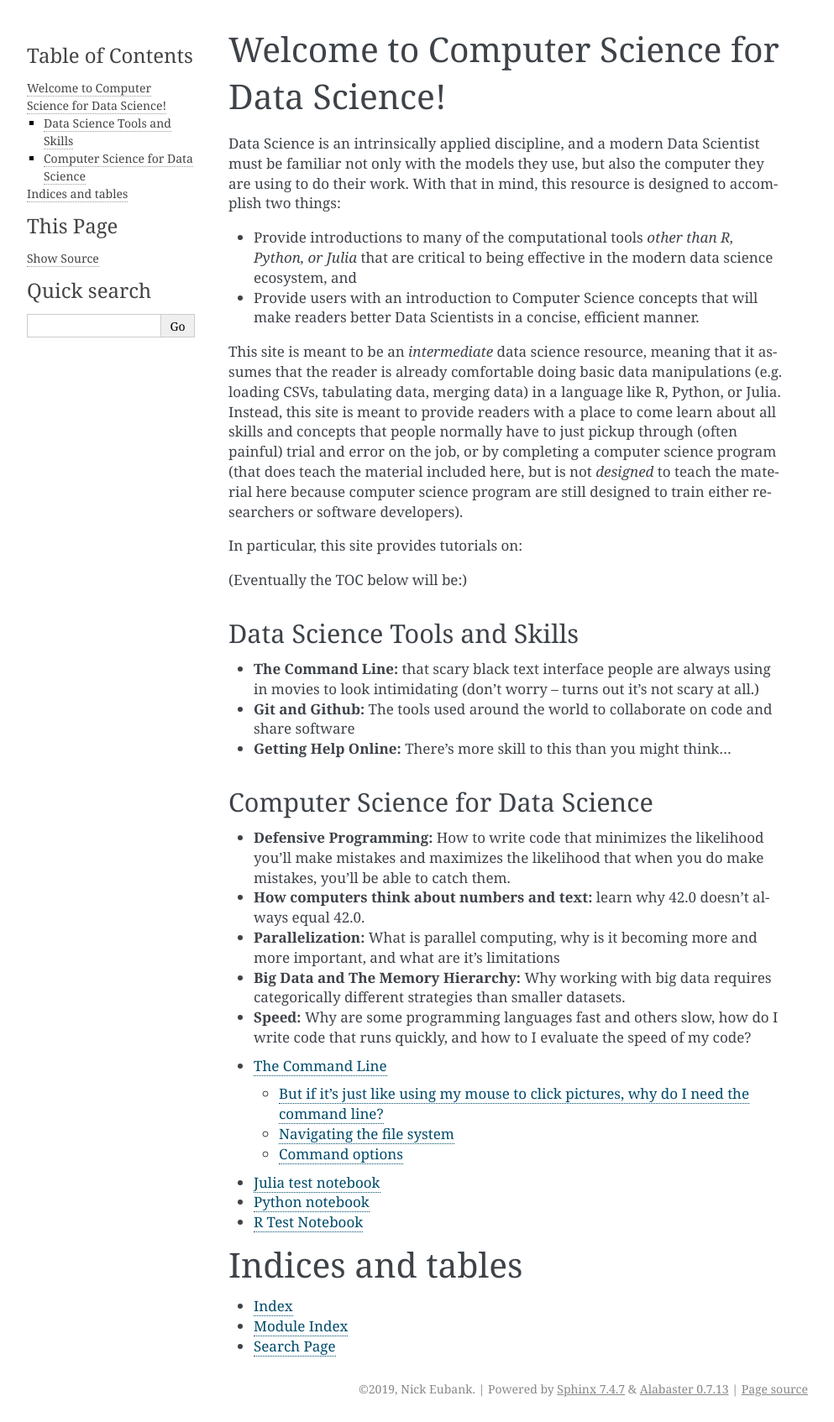
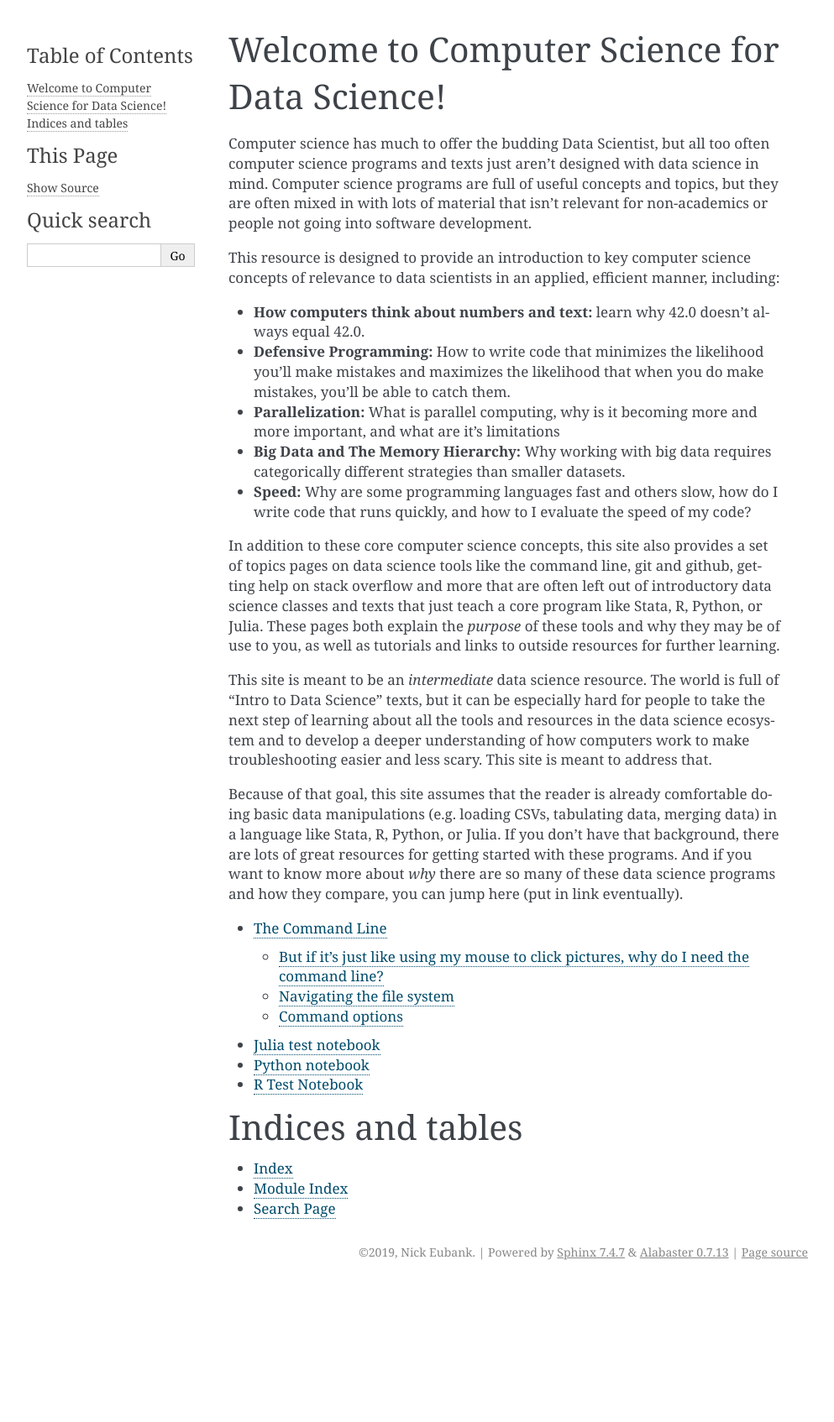
Before and after one commit to nickeubank/data-science-in-julia, a Sphinx documentation site: the page built from source/index.rst, in a window 1280 px wide. Shown: the whole page at 84% size, without its empty margins (148-1141 px from the left). Built offline with Sphinx 7.4.7, drawn with Linux system fonts in a browser that asks for light colours; after the commit the page ends 1531 px from its top, so only the background shows below that.

Commit message:
put CS first, tools and topics second

```diff
--- a/source/index.rst
+++ b/source/index.rst
@@ -6,32 +6,21 @@
 Welcome to Computer Science for Data Science!
 =============================================
 
-Data Science is an intrinsically applied discipline, and a modern Data Scientist must be familiar not only with the models they use, but also the computer they are using to do their work. With that in mind, this resource is designed to accomplish two things:
+Computer science has much to offer the budding Data Scientist, but all too often computer science programs and texts just aren't designed with data science in mind. Computer science programs are full of useful concepts and topics, but they are often mixed in with lots of material that isn't relevant for non-academics or people not going into software development.
 
-- Provide introductions to many of the computational tools *other than R, Python, or Julia* that are critical to being effective in the modern data science ecosystem, and
-- Provide users with an introduction to Computer Science concepts that will make readers better Data Scientists in a concise, efficient manner.
+This resource is designed to provide an introduction to key computer science concepts of relevance to data scientists in an applied, efficient manner, including:
 
-This site is meant to be an *intermediate* data science resource, meaning that it assumes that the reader is already comfortable doing basic data manipulations (e.g. loading CSVs, tabulating data, merging data) in a language like R, Python, or Julia. Instead, this site is meant to provide readers with a place to come learn about all skills and concepts that people normally have to just pickup through (often painful) trial and error on the job, or by completing a computer science program (that does teach the material included here, but is not *designed* to teach the material here because computer science program are still designed to train either researchers or software developers).
-
-In particular, this site provides tutorials on:
-
-(Eventually the TOC below will be:)
-
-Data Science Tools and Skills
------------------------------
-
-- **The Command Line:** that scary black text interface people are always using in movies to look intimidating (don't worry -- turns out it's not scary at all.)
-- **Git and Github:** The tools used around the world to collaborate on code and share software
-- **Getting Help Online:** There's more skill to this than you might think...
-
-Computer Science for Data Science
----------------------------------
-
+- **How computers think about numbers and text:** learn why 42.0 doesn't always equal 42.0.
 - **Defensive Programming:** How to write code that minimizes the likelihood you'll make mistakes and maximizes the likelihood that when you do make mistakes, you'll be able to catch them.
-- **How computers think about numbers and text:** learn why 42.0 doesn't always equal 42.0.
 - **Parallelization:** What is parallel computing, why is it becoming more and more important, and what are it's limitations
 - **Big Data and The Memory Hierarchy:** Why working with big data requires categorically different strategies than smaller datasets.
 - **Speed:** Why are some programming languages fast and others slow, how do I write code that runs quickly, and how to I evaluate the speed of my code?
+
+In addition to these core computer science concepts, this site also provides a set of topics pages on data science tools like the command line, git and github, getting help on stack overflow and more that are often left out of introductory data science classes and texts that just teach a core program like Stata, R, Python, or Julia. These pages both explain the *purpose* of these tools and why they may be of use to you, as well as tutorials and links to outside resources for further learning.
+
+This site is meant to be an *intermediate* data science resource. The world is full of "Intro to Data Science" texts, but it can be especially hard for people to take the next step of learning about all the tools and resources in the data science ecosystem and to develop a deeper understanding of how computers work to make troubleshooting easier and less scary. This site is meant to address that.
+
+Because of that goal, this site assumes that the reader is already comfortable doing basic data manipulations (e.g. loading CSVs, tabulating data, merging data) in a language like Stata, R, Python, or Julia. If you don't have that background, there are lots of great resources for getting started with these programs. And if you want to know more about *why* there are so many of these data science programs and how they compare, you can jump here (put in link eventually).
 
 .. toctree::
    :maxdepth: 2
```
